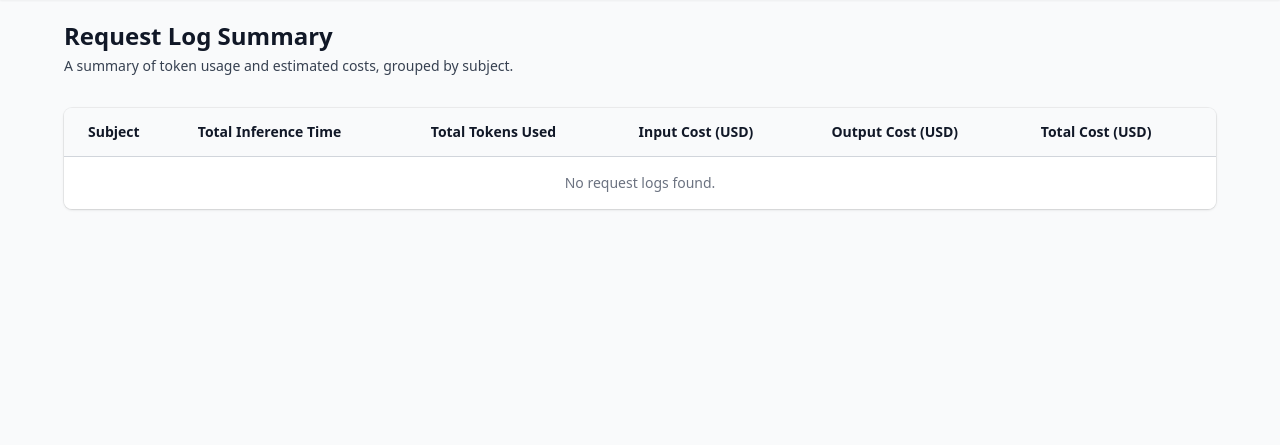
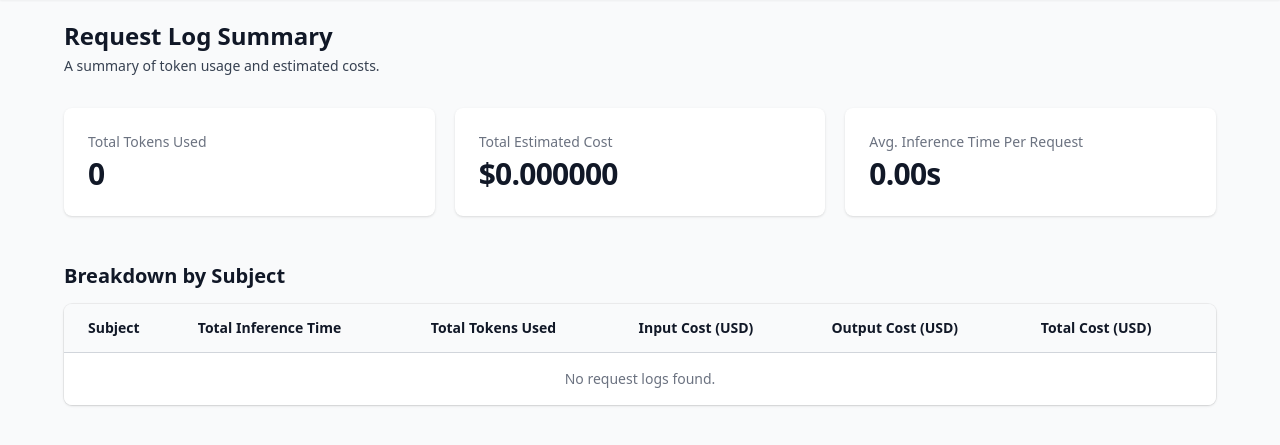
Before and after one commit to altf4m88/the-reaper, a Flask app: page /logs in a window 1280 px wide. Shown: the part 56-501 px from the top of the page. Run offline with Flask 3, Linux system fonts and the light colour scheme; some libraries are stand-ins or nearby versions.

Commit message:
improve reporting and add evaluation button

```diff
--- a/app.py
+++ b/app.py
@@ -1,10 +1,11 @@
 import os
 import uuid
-from flask import Flask, render_template, abort
+from flask import Flask, render_template, abort, request, jsonify
 from flask_sqlalchemy import SQLAlchemy
 from sqlalchemy import Uuid, Float, Integer, Text, String, Boolean, ForeignKey
 from sqlalchemy.orm import relationship, joinedload
 from dotenv import load_dotenv
+import requests
 
 # --- App and Database Configuration ---
 
@@ -141,7 +142,7 @@ def request_logs():
     including token usage and estimated costs.
     """
     try:
-        # Build the aggregation query using SQLAlchemy's core functions
+        # Build the aggregation query for the per-subject breakdown
         log_summary_query = db.session.query(
             Subject.subject_name.label('subject_name'),
             db.func.sum(RequestLog.request_time).label('total_request_time'),
@@ -152,8 +153,12 @@ def request_logs():
 
         log_summary = log_summary_query.all()
 
-        # Process results to add cost calculations
+        # Process results for the table and calculate grand totals
         processed_summary = []
+        grand_total_tokens = 0
+        grand_total_cost = 0.0
+        grand_total_time = 0.0
+
         for row in log_summary:
             input_cost = (row.prompt_tokens / 1_000_000) * INPUT_PRICE_PER_MILLION_TOKENS
             output_cost = (row.candidates_tokens / 1_000_000) * OUTPUT_PRICE_PER_MILLION_TOKENS
@@ -166,11 +171,40 @@ def request_logs():
                 'output_cost': output_cost,
                 'total_cost': total_cost
             })
+            # Aggregate grand totals
+            grand_total_tokens += row.total_tokens
+            grand_total_cost += total_cost
+            grand_total_time += row.total_request_time
 
-        return render_template('request_logs.html', summary=processed_summary)
+        # Calculate overall averages
+        total_request_count = db.session.query(db.func.count(RequestLog.id)).scalar()
+        average_inference_time = grand_total_time / total_request_count if total_request_count > 0 else 0
+
+        return render_template(
+            'request_logs.html',
+            summary=processed_summary,
+            grand_total_tokens=grand_total_tokens,
+            grand_total_cost=grand_total_cost,
+            average_inference_time=average_inference_time
+        )
     except Exception as e:
         print(f"Error fetching request logs: {e}")
         abort(500, description="Could not fetch request log summary.")
 
+EVALUATOR_URL = os.getenv("EVALUATOR_URL", "http://localhost:8000")
+
+@app.route('/api/subject/<uuid:subject_id>/evaluate', methods=['POST'])
+def trigger_subject_evaluation(subject_id):
+    """
+    Forwards the evaluation request to the backend FastAPI service for a single subject.
+    """
+    try:
+        url = f"{EVALUATOR_URL}/evaluate/subject/{subject_id}"
+        resp = requests.post(url, headers={"accept": "application/json"})
+        return (resp.text, resp.status_code, resp.headers.items())
+    except Exception as e:
+        return jsonify({"error": str(e)}), 500
+
+
 if __name__ == '__main__':
     app.run(debug=True)
--- a/requirements.txt
+++ b/requirements.txt
@@ -3,3 +3,4 @@ Flask-SQLAlchemy
 SQLAlchemy
 psycopg2-binary
 python-dotenv
+requests
--- a/templates/request_logs.html
+++ b/templates/request_logs.html
@@ -7,10 +7,28 @@
     <div class="sm:flex sm:items-center">
         <div class="sm:flex-auto">
             <h1 class="text-2xl font-bold leading-6 text-gray-900">Request Log Summary</h1>
-            <p class="mt-2 text-sm text-gray-700">A summary of token usage and estimated costs, grouped by subject.</p>
+            <p class="mt-2 text-sm text-gray-700">A summary of token usage and estimated costs.</p>
         </div>
     </div>
-    <div class="mt-8 flow-root">
+
+    <!-- Overall Summary Stats -->
+    <div class="mt-8 grid grid-cols-1 gap-5 sm:grid-cols-3">
+        <div class="overflow-hidden rounded-lg bg-white px-4 py-5 shadow sm:p-6">
+            <dt class="truncate text-sm font-medium text-gray-500">Total Tokens Used</dt>
+            <dd class="mt-1 text-3xl font-semibold tracking-tight text-gray-900">{{ "{:,}".format(grand_total_tokens) }}</dd>
+        </div>
+        <div class="overflow-hidden rounded-lg bg-white px-4 py-5 shadow sm:p-6">
+            <dt class="truncate text-sm font-medium text-gray-500">Total Estimated Cost</dt>
+            <dd class="mt-1 text-3xl font-semibold tracking-tight text-gray-900">${{ "%.6f"|format(grand_total_cost) }}</dd>
+        </div>
+        <div class="overflow-hidden rounded-lg bg-white px-4 py-5 shadow sm:p-6">
+            <dt class="truncate text-sm font-medium text-gray-500">Avg. Inference Time Per Request</dt>
+            <dd class="mt-1 text-3xl font-semibold tracking-tight text-gray-900">{{ "%.2f"|format(average_inference_time) }}s</dd>
+        </div>
+    </div>
+
+    <div class="mt-12 flow-root">
+        <h2 class="text-xl font-semibold leading-6 text-gray-900 mb-4">Breakdown by Subject</h2>
         <div class="-mx-4 -my-2 overflow-x-auto sm:-mx-6 lg:-mx-8">
             <div class="inline-block min-w-full py-2 align-middle sm:px-6 lg:px-8">
                 <div class="overflow-hidden shadow ring-1 ring-black ring-opacity-5 sm:rounded-lg">
```
Also changed, not shown: evaluator_proxy.py (added, +18 -0 lines), templates/subject_detail.html (+31 -1 lines).
